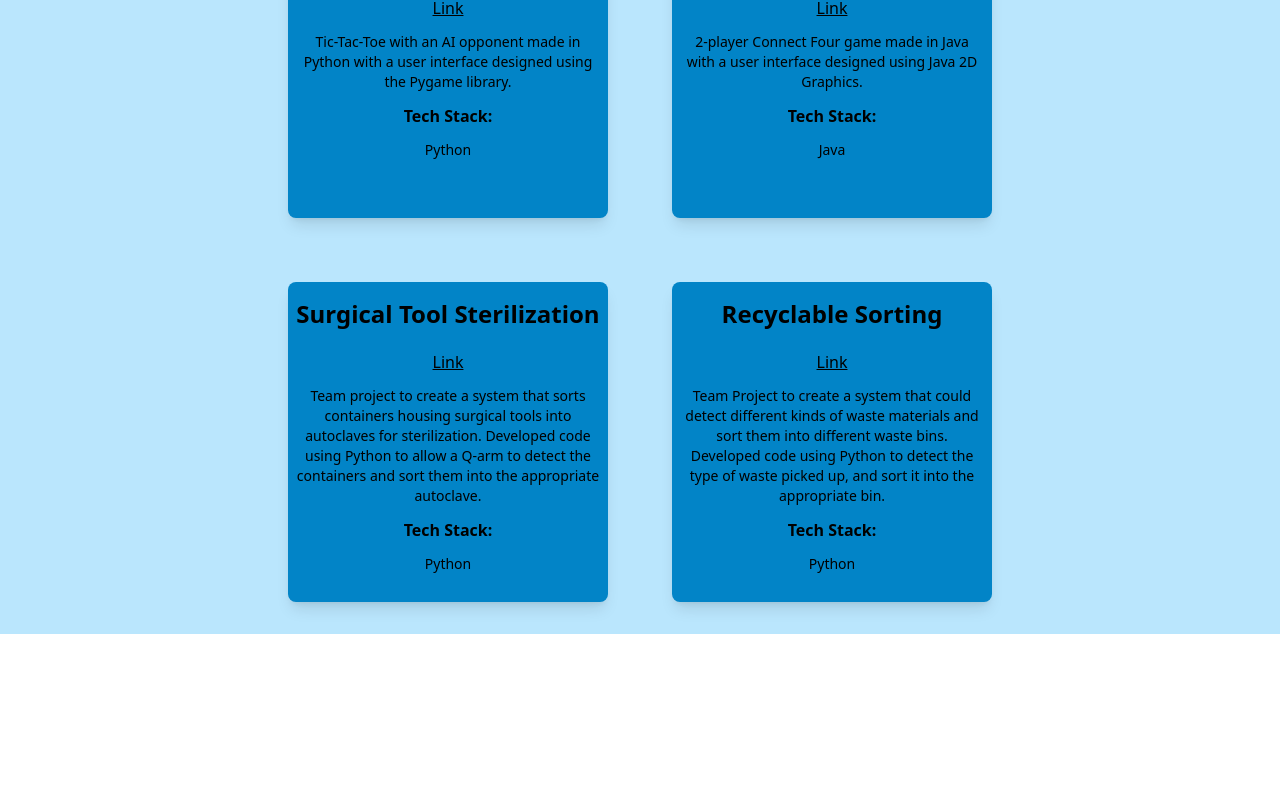
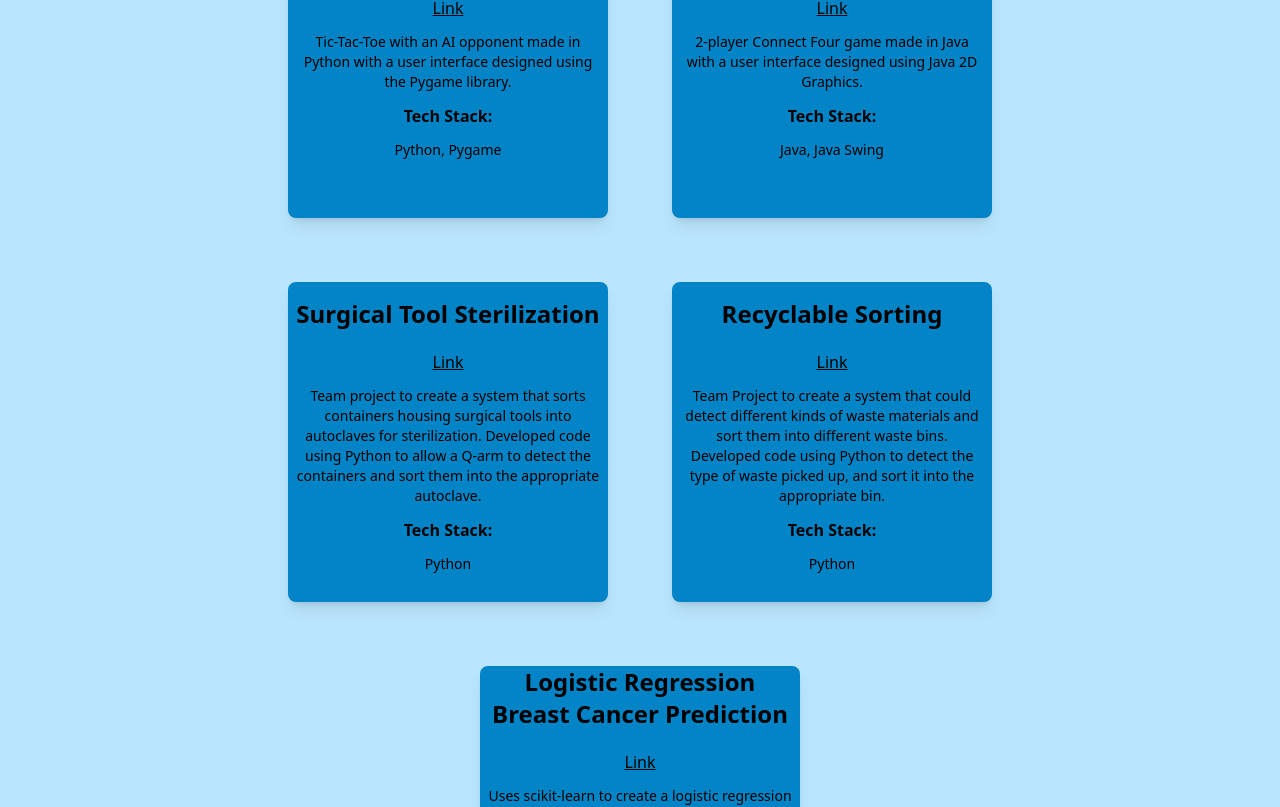
Before and after one commit to kyle4908/Website, a React (Create React App) app: page /Projects in a window 1280 px wide. Shown: the part 294-1101 px from the top of the page. Before the commit the page ends 928 px from the top, so only its background shows below. Built offline with nearby package versions, Linux system fonts and the light colour scheme.

Commit message:
Added new Project
Added Breast Cancer Prediction Project

```diff
--- a/src/components/Projects.jsx
+++ b/src/components/Projects.jsx
@@ -6,10 +6,11 @@ const Projects = () => {
         <div className='w-full h-screen bg-sky-200 dark:bg-dark-back flex flex-col items-center'>
             <div className='w-full flex flex-col bg-sky-200 dark:bg-dark-back items-center'>
                 <div className='flex w-5/6 justify-center mt-40 items-end flex-wrap'>
-                    <Project Name="Tic-Tac-Toe" Link="https://github.com/kyle4908/Tic-tac-toe" Description = "Tic-Tac-Toe with an AI opponent made in Python with a user interface designed using the Pygame library." Stack="Python"/>
-                    <Project Name="Connect Four" Link="https://github.com/kyle4908/Connect-Four" Description = "2-player Connect Four game made in Java with a user interface designed using Java 2D Graphics." Stack="Java"/>
+                    <Project Name="Tic-Tac-Toe" Link="https://github.com/kyle4908/Tic-tac-toe" Description = "Tic-Tac-Toe with an AI opponent made in Python with a user interface designed using the Pygame library." Stack="Python, Pygame"/>
+                    <Project Name="Connect Four" Link="https://github.com/kyle4908/Connect-Four" Description = "2-player Connect Four game made in Java with a user interface designed using Java 2D Graphics." Stack="Java, Java Swing"/>
                     <Project Name="Surgical Tool Sterilization" Link="https://kyle49008.wixsite.com/1p13portfolio/p-2" Description = "Team project to create a system that sorts containers housing surgical tools into autoclaves for sterilization. Developed code using Python to allow a Q-arm to detect the containers and sort them into the appropriate autoclave." Stack="Python"/>
                     <Project Name="Recyclable Sorting" Link="https://kyle49008.wixsite.com/1p13portfolio/p-3" Description = "Team Project to create a system that could detect different kinds of waste materials and sort them into different waste bins. Developed code using Python to detect the type of waste picked up, and sort it into the appropriate bin." Stack="Python"/>
+                    <Project Name="Logistic Regression Breast Cancer Prediction" Link="https://github.com/kyle4908/Logistic-Regression-Breast-Cancer" Description="Uses scikit-learn to create a logistic regression model that can predict whether a person has breast cancer or not. Uses data from the scikit-learn breast cancer dataset to make predictions." Stack="Python, Matplotlib, Pandas, NumPy, Scikit-Learn"/>
                 </div>
             </div>
         </div>
```
